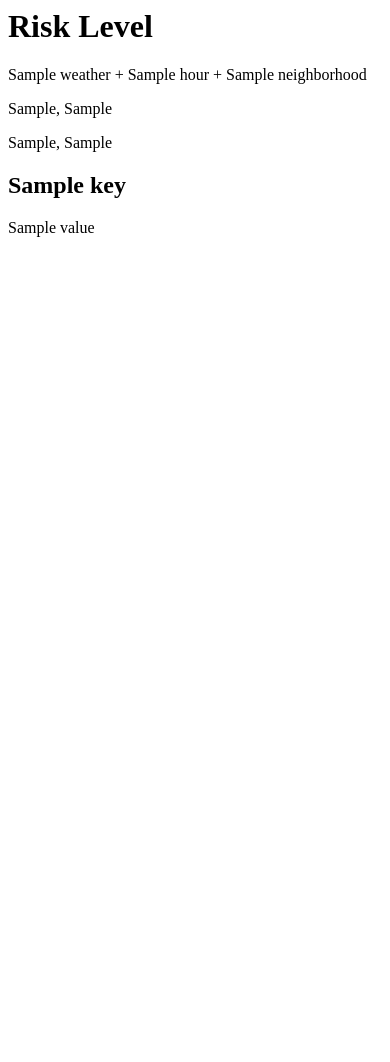
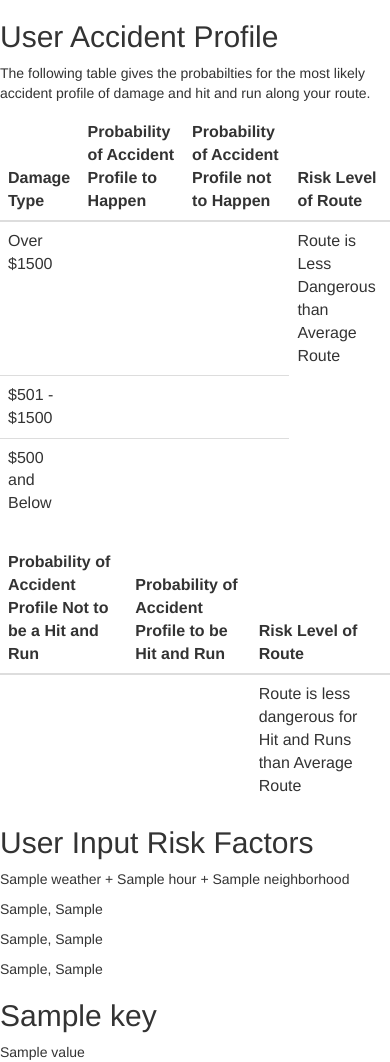
Before and after one commit to bpd0008/Chicago-Traffic, a Flask app: template templates/data.html in a window 390 px wide. Before the commit the page ends 237 px from the top, so only its background shows below. Run offline with Flask 2, Linux system fonts and the light colour scheme; the template is opened without the code that fills it: most values are stand-ins (such as "Sample title", 1, 10 or a date in 2020); some libraries are stand-ins or nearby versions.

Commit message:
Added final files for submission

```diff
--- a/main.py
+++ b/main.py
@@ -1,10 +1,12 @@
-from flask import Flask, render_template, request
+from flask import Flask, render_template, request, url_for, redirect
 from flask_googlemaps import GoogleMaps, Map, icons
 from geopy.geocoders import Nominatim
-from config import MAP_API_KEY
-# import requests
+from locate_neighborhood import get_neighborhood
+from joblib import load
+import pandas as pd
+
 app = Flask(__name__)
-GoogleMaps(app, key= MAP_API_KEY
+GoogleMaps(app, key= "AIzaSyDom1FJvz41eWHt9r7e8_tq93_w7Fg8sQA"
 )
 
 @app.route("/")
@@ -23,28 +25,47 @@
         style="height:400px;width:600px;margin:0;",
     )
 
-    return render_template("index.html", form=form, gmap=gmap)
-
-@app.route('/form')
-def form():
-    return render_template('form.html', form=form)
+    return render_template("index2.html", gmap=gmap)
 
 @app.route("/data", methods=["POST", "GET"])
 def postdata():
-    # Now lat and lon can be accessed as:
-    if request.method == 'GET':
-        return f"The URL /data is accessed directly. Try going to '/form' to submit form"
     if request.method == 'POST':
         form_data = request.form
         geolocator = Nominatim(user_agent="Chicago-Traffic")
-        start_location = geolocator.geocode(form_data["start_address"])
+        start_location = geolocator.geocode(form_data["Start"])
         start_lat = start_location.latitude
         start_long = start_location.longitude
-        end_location = geolocator.geocode(form_data["end_address"])
+        end_location = geolocator.geocode(form_data["End"])
+        end_lat = end_location.latitude
+        end_long = end_location.longitude
+        start_hood = get_neighborhood(start_long, start_lat)
+        end_hood = get_neighborhood(end_long, end_lat)
 
-        return render_template('data.html',form=form, form_data = form_data, start_location=start_location,
-                               end_location=end_location, start_long=start_long, start_lat=start_lat)
+        start_column = f"hood_label_{start_hood}"
+        end_column = f"hood_label_{end_hood}"
+        weather = f"weather_condition_{form_data['weather']}"
+        light_con = f"lighting_condition_{form_data['light_con']}"
+        day = f"crash_day_of_week_{form_data['day_of_week']}"
+        hour = f"crash_hour_{form_data['hour']}"
 
+        input_template = pd.read_csv("input_template.csv")
+        input_template.at[0, start_column] = 1
+        input_template.at[1, end_column] = 1
+        input_template.at[0, weather] = 1
+        input_template.at[1, weather] = 1
+        input_template.at[0, light_con] = 1
+        input_template.at[1, light_con] = 1
+        input_template.at[0, day] = 1
+        input_template.at[1, hour] = 1
+
+        model_damage = load("damage.joblib")
+        damage = model_damage.predict_proba(input_template)
+        model_hit_n_run = load("hit_and_run.joblib")
+        hit_n_run = model_hit_n_run.predict_proba(input_template)
+
+        return render_template("data.html", form_data=form_data, start_location=start_location,
+                               end_location=end_location, start_long=start_long, start_lat=start_lat,
+                               hit_n_run=hit_n_run, damage=damage)
 
 if __name__ == "__main__":
     app.run(debug=True, use_reloader=True)
--- a/templates/data.html
+++ b/templates/data.html
@@ -1,12 +1,85 @@
 <html>
+    <meta charset="UTF-8">
+    <meta name="viewport" content="width=device-width, initial-scale=1.0">
+    <meta http-equiv="X-UA-Compatible" content="ie=edge">
+    <title>Chicago Traffic Accidents</title>
+    <link rel="stylesheet" href="static/css/style.css">
+    <link rel="stylesheet" href="https://maxcdn.bootstrapcdn.com/bootstrap/3.3.7/css/bootstrap.min.css">
+    <script src="https://code.jquery.com/jquery-3.5.1.slim.min.js" integrity="sha384-DfXdz2htPH0lsSSs5nCTpuj/zy4C+OGpamoFVy38MVBnE+IbbVYUew+OrCXaRkfj" crossorigin="anonymous"></script>
+    <script src="https://cdn.jsdelivr.net/npm/popper.js@1.16.1/dist/umd/popper.min.js" integrity="sha384-9/reFTGAW83EW2RDu2S0VKaIzap3H66lZH81PoYlFhbGU+6BZp6G7niu735Sk7lN" crossorigin="anonymous"></script>
+    <script src="https://stackpath.bootstrapcdn.com/bootstrap/4.5.2/js/bootstrap.min.js" integrity="sha384-B4gt1jrGC7Jh4AgTPSdUtOBvfO8shuf57BaghqFfPlYxofvL8/KUEfYiJOMMV+rV" crossorigin="anonymous"></script>
     <body>
-        <h1>Risk Level</h1>
+        <h2>User Accident Profile</h2>
+        <p>The following table gives the probabilties for the most likely accident profile of damage and hit and run along your route.
+        </p>
+        <table class="table table-hover">
+            <thead>
+                <tr>
+                    <th> Damage Type</th>
+                    <th>Probability of Accident Profile to Happen</th>
+                    <th>Probability of Accident Profile not to Happen</th>
+                    <th>Risk Level of Route</th>
+                  </tr>
+            </thead>
+            <tr class="table-primary">
+            <tbody>
+            <tr>
+              <td>Over $1500</td>
+              <td>{{((damage[0][0,0]+damage[0][1,0])/2)|round(3)}}</td>
+              <td>{{((damage[0][0,1]+damage[0][1,1])/2)|round(3)}}</td>
+                    {% if ((damage[0][0,0]+damage[0][1,0])/2) > 0.8 %}
+                        <td>Route is More Dangerous than Average Route</td>
+                    {% else %}
+                        <td>Route is Less Dangerous than Average Route</td>
+                    {% endif %}
+            </tr>
+            <tr>
+              <td>$501 - $1500</td>
+              <td>{{((damage[1][0,0]+damage[1][1,0])/2)|round(3)}}</td>
+              <td>{{((damage[1][0,1]+damage[1][1,1])/2)|round(3)}}</td>
+            </tr>
+            <tr>
+              <td>$500 and Below</td>
+              <td>{{((damage[2][0,0]+damage[2][1,0])/2)|round(3)}}</td>
+              <td>{{((damage[2][0,1]+damage[2][1,1])/2)|round(3)}}</td>
+            </tr>
+            </tbody>
+          </table>
+          <table class="table table-hover">
+            <thead>
+                <tr>
+                    <th>Probability of Accident Profile Not to be a Hit and Run</th>
+                    <th>Probability of Accident Profile to be Hit and Run</th>
+                    <th>Risk Level of Route</th>
+                  </tr>
+            </thead>
+            <tr class="table-primary">
+            <tbody>
+            <tr>
+                <td>{{((hit_n_run[0][0,0]+damage[0][1,0])/2)|round(3)}}</td>
+                <td>{{((hit_n_run[0][0,1]+damage[0][1,1])/2)|round(3)}}</td>
+                    {% if ((hit_n_run[0][0,0]+damage[0][1,0])/2) < 0.6 %}
+                        <td>Route is More Dangerous for Hit and Runs</td>
+                    {% else %}
+                        <td>Route is less dangerous for Hit and Runs than Average Route</td>
+                    {% endif %}
+              <td></td>
+            </tr>
+            </tbody>
+          </table>
+        <h2>User Input Risk Factors</h2>
         <p> {{form_data['Weather']}} + {{form_data['Hour']}} + {{form_data['Neighborhood']}}</p>
         <p> {{start_location}}, {{end_location}}</p>
         <p> {{start_lat}}, {{start_long}}</p>
+        <p> {{end_lat}}, {{end_long}}</p>
         {% for key,value in form_data.items() %}
         <h2> {{key}}</h2>
         <p> {{value}}</p>
         {% endfor %}
+
+
+        <script src="https://code.jquery.com/jquery-3.3.1.slim.min.js" integrity="sha384-q8i/X+965DzO0rT7abK41JStQIAqVgRVzpbzo5smXKp4YfRvH+8abtTE1Pi6jizo" crossorigin="anonymous"></script>
+        <script src="https://cdnjs.cloudflare.com/ajax/libs/popper.js/1.14.7/umd/popper.min.js" integrity="sha384-UO2eT0CpHqdSJQ6hJty5KVphtPhzWj9WO1clHTMGa3JDZwrnQq4sF86dIHNDz0W1" crossorigin="anonymous"></script>
+        <script src="https://stackpath.bootstrapcdn.com/bootstrap/4.3.1/js/bootstrap.min.js" integrity="sha384-JjSmVgyd0p3pXB1rRibZUAYoIIy6OrQ6VrjIEaFf/nJGzIxFDsf4x0xIM+B07jRM" crossorigin="anonymous"></script>
     </body>
 </html>
```
Also changed, not shown: templates/index.html (+19 -6 lines), README.md.
